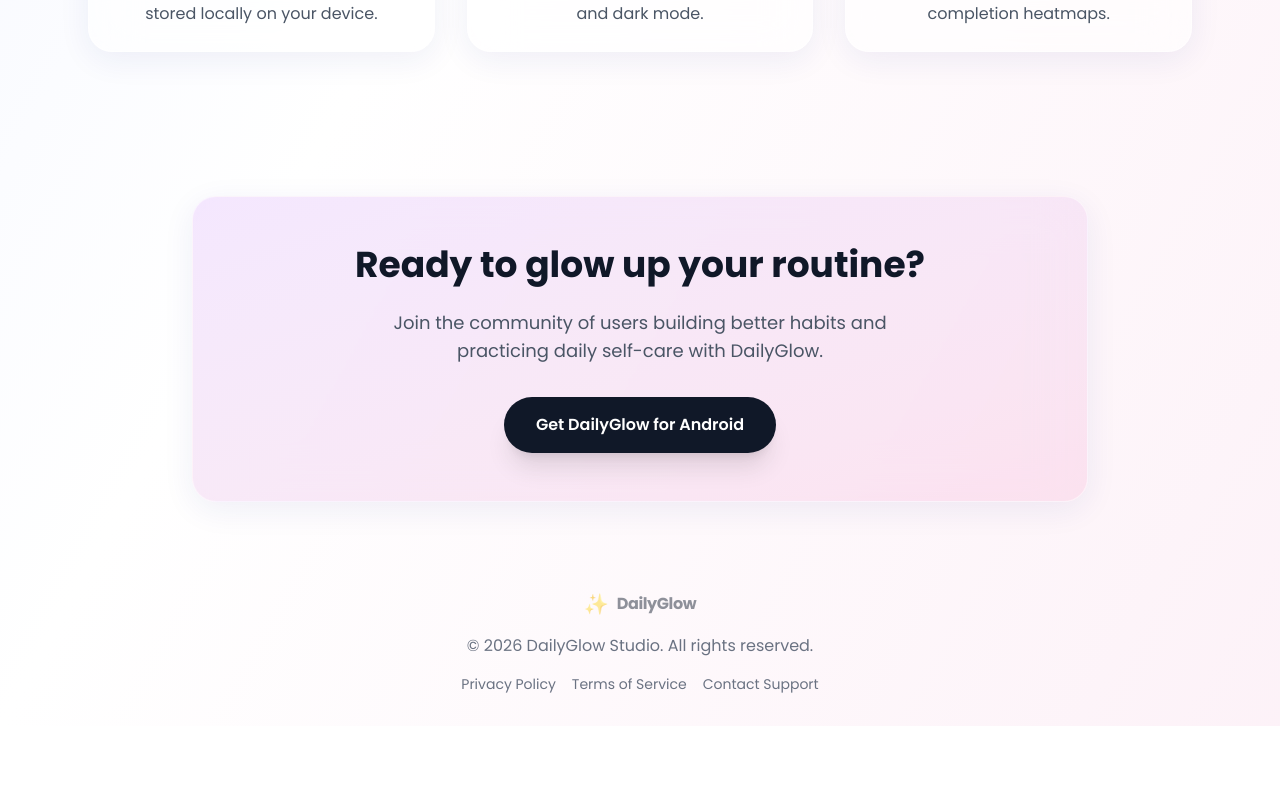
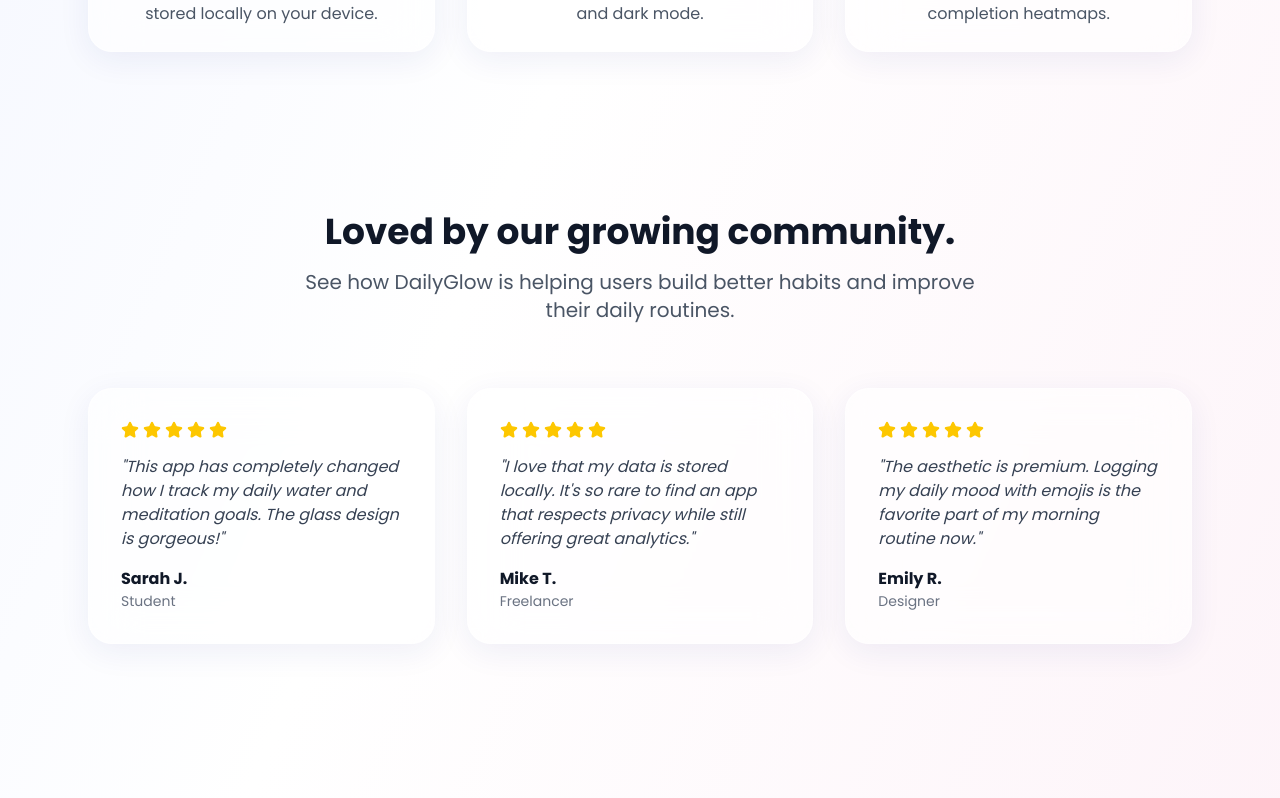
Before and after one commit to Storewildfire/DailyGlow, a React (Vite) app: page / in a window 1280 px wide. Shown: the part 1602-2400 px from the top of the page. Before the commit the page ends 2328 px from the top, so only its background shows below. Built offline with nearby package versions, Linux system fonts and the light colour scheme.

Commit message:
Add User Reviews section and Write a Review button

```diff
--- a/src/App.jsx
+++ b/src/App.jsx
@@ -1,7 +1,26 @@
 import React from 'react';
 import { motion } from 'framer-motion';
 import { Link } from 'react-router-dom';
-import { CheckCircle2, Heart, Award, Sparkles, Smartphone, ShieldCheck, Download } from 'lucide-react';
+import { CheckCircle2, Heart, Award, Sparkles, Smartphone, ShieldCheck, Download, Star } from 'lucide-react';
+
+const ReviewCard = ({ name, role, content, delay }) => (
+    <motion.div
+        initial={{ opacity: 0, y: 20 }}
+        whileInView={{ opacity: 1, y: 0 }}
+        viewport={{ once: true }}
+        transition={{ delay, duration: 0.5 }}
+        className="glass-card p-8 flex flex-col gap-4"
+    >
+        <div className="flex gap-1 text-yellow-400">
+            {[...Array(5)].map((_, i) => <Star key={i} size={18} fill="currentColor" />)}
+        </div>
+        <p className="text-gray-700 italic flex-1">"{content}"</p>
+        <div>
+            <p className="font-bold text-gray-900">{name}</p>
+            <p className="text-sm text-gray-500">{role}</p>
+        </div>
+    </motion.div>
+);
 
 const FeatureCard = ({ icon: Icon, title, description, delay }) => (
     <motion.div
@@ -158,14 +177,48 @@ function App() {
                 </div>
             </section>
 
+            {/* Reviews Section */}
+            <section id="reviews" className="w-full max-w-6xl mx-auto px-6 py-20 z-10">
+                <div className="text-center mb-16">
+                    <h2 className="text-4xl font-bold text-gray-900 mb-4">Loved by our growing community.</h2>
+                    <p className="text-xl text-gray-600 max-w-2xl mx-auto">See how DailyGlow is helping users build better habits and improve their daily routines.</p>
+                </div>
+
+                <div className="grid grid-cols-1 md:grid-cols-2 lg:grid-cols-3 gap-8 mb-12">
+                    <ReviewCard
+                        delay={0.1}
+                        name="Sarah J."
+                        role="Student"
+                        content="This app has completely changed how I track my daily water and meditation goals. The glass design is gorgeous!"
+                    />
+                    <ReviewCard
+                        delay={0.2}
+                        name="Mike T."
+                        role="Freelancer"
+                        content="I love that my data is stored locally. It's so rare to find an app that respects privacy while still offering great analytics."
+                    />
+                    <ReviewCard
+                        delay={0.3}
+                        name="Emily R."
+                        role="Designer"
+                        content="The aesthetic is premium. Logging my daily mood with emojis is the favorite part of my morning routine now."
+                    />
+                </div>
+            </section>
+
             {/* CTA Section */}
             <section id="download" className="w-full mt-10 z-10 p-6">
                 <div className="max-w-4xl mx-auto glass-card p-12 text-center relative overflow-hidden bg-gradient-to-br from-purple-600/10 to-pink-600/10">
                     <h2 className="text-3xl lg:text-4xl font-bold text-gray-900 mb-6">Ready to glow up your routine?</h2>
                     <p className="text-lg text-gray-600 mb-8 max-w-xl mx-auto">Join the community of users building better habits and practicing daily self-care with DailyGlow.</p>
-                    <a href="#" className="inline-block bg-gray-900 text-white px-8 py-4 rounded-full font-semibold shadow-xl hover:-translate-y-1 transition-transform">
-                        Get DailyGlow for Android
-                    </a>
+                    <div className="flex flex-col sm:flex-row gap-4 justify-center items-center">
+                        <a href="#" className="inline-block bg-gray-900 text-white px-8 py-4 rounded-full font-semibold shadow-xl hover:-translate-y-1 transition-transform">
+                            Get DailyGlow for Android
+                        </a>
+                        <a href="mailto:storewildfire.in@gmail.com?subject=App%20Review:%20DailyGlow" className="glass-button px-8 py-4 rounded-full font-semibold flex items-center justify-center text-purple-600">
+                            <Star size={20} className="mr-2" /> Write a Review
+                        </a>
+                    </div>
                 </div>
             </section>
 
```
Also changed, not shown: 1 other file (tests, documents, lock files or other folders).
